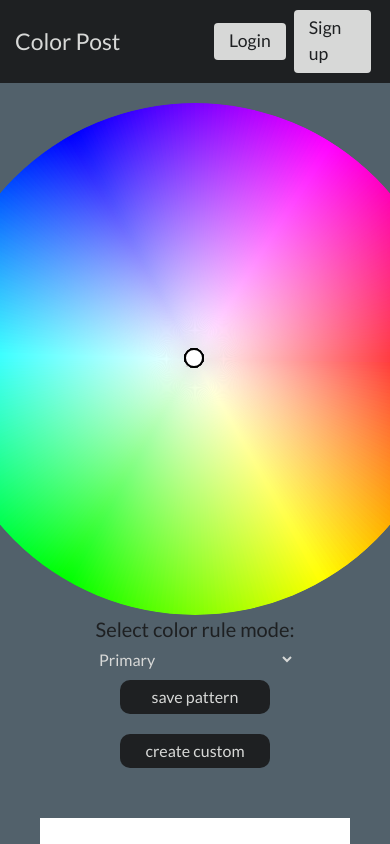
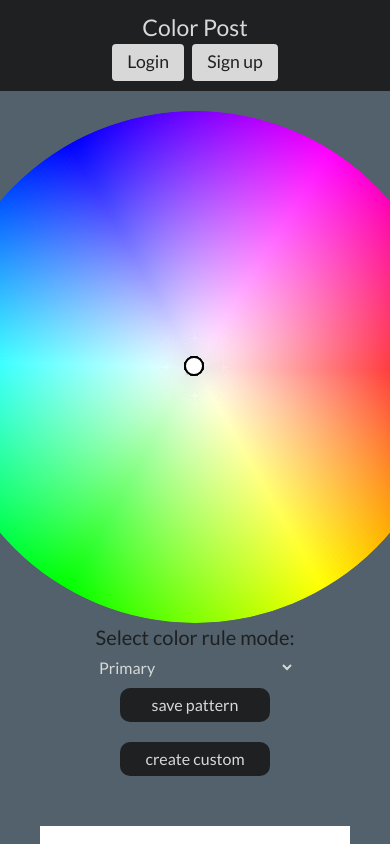
Before and after one commit to michalwarchol/color-post, a React app: page / in a window 390 px wide. Shown: the top 844 px of the page. Built offline with nearby package versions, Linux system fonts and the light colour scheme; no server answers.

Commit message:
:top: Topbar responsive

```diff
--- a/src/components/Topbar/Topbar.tsx
+++ b/src/components/Topbar/Topbar.tsx
@@ -20,16 +20,15 @@ const Topbar = () => {
 
 	return (
 		<div className="topbar">
-			<div className="upperTopbar container d-flex flex-row">
-				<div className="logo col-6 d-flex align-items-center">
+			<div className="upperTopbar container d-flex flex-column flex-sm-row">
+				<div className="logo col-12 col-sm-6 d-flex align-items-center justify-content-center  justify-content-sm-start">
 					<a href="/">Color Post</a>
-					</div>
-				<div className="buttons col-6 d-flex flex-row justify-content-end d-flex align-items-center">
+				</div>
+				<div className="buttons col-12 col-sm-6 d-flex flex-row justify-content-center justify-content-sm-end d-flex align-items-center">
 					{
 						username ?
 							<>
 								<div className="welcomeBox">Welcome {username}!</div>
-								<a className="loginButton" onClick={logout}>Logout</a>
 							</>
 							: <>
 								<a href="/login" className="loginButton">Login</a>
@@ -45,6 +44,7 @@ const Topbar = () => {
 					<div className="container d-flex flex-row justify-content-end">
 						<a href="/">Home</a>
 						<a href="/profile">Profile</a>
+						<a onClick={logout}>Logout</a>
 					</div>
 				</div>
 			}
```
